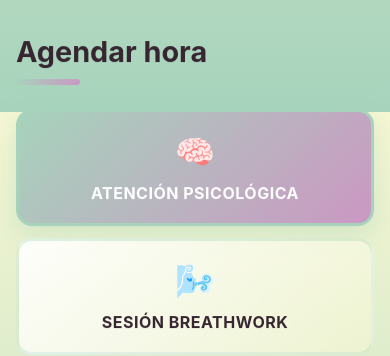
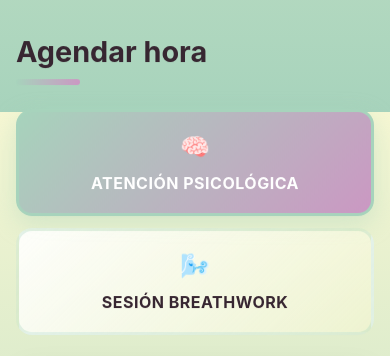
Before and after one commit to BenjaBunster/AMAUNA.CL, a website: page index.html in a window 390 px wide. Shown: the part 6640-6996 px from the top of the page. Drawn offline with nearby package versions, Linux system fonts and the light colour scheme; no server answers.

Commit message:
Reduce font size of attention icons for improved readability

```diff
--- a/styles.css
+++ b/styles.css
@@ -770,7 +770,7 @@ h2::after {
 }
 
 .atencion-icon {
-  font-size: 2.5rem;
+  font-size: 1.3rem;
 }
 
 .atencion-btn.active .atencion-icon {
@@ -1671,7 +1671,7 @@ h2::after {
   }
 
   .atencion-icon {
-    font-size: 2rem;
+    font-size: 1.5rem;
   }
 
   .atencion-text {
```
